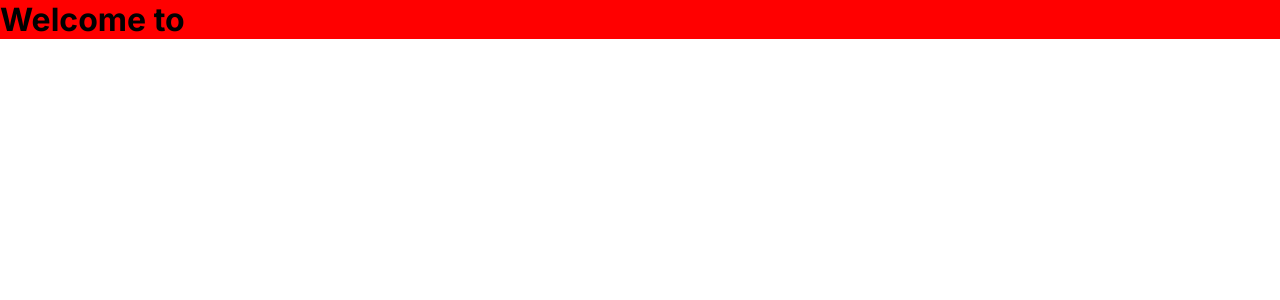
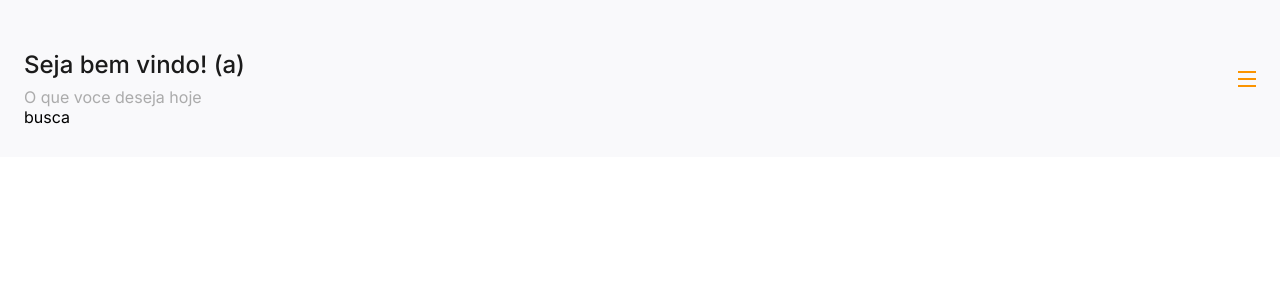
Before and after one commit to THIAGOMORGADO/saas-delivery, a Next.js app: page /1 in a window 1280 px wide. Shown: the top 300 px of the page. Built offline with nearby package versions, Linux system fonts and the light colour scheme.

Commit message:
feat: criando o header e button menu

```diff
--- a/pages/[tenant]/index.tsx
+++ b/pages/[tenant]/index.tsx
@@ -2,8 +2,25 @@ import styles from '@/styles/Home.module.css'
 
 const Home = () => {
   return(
-    <div className={styles.teste}>
-       <h1>Welcome to </h1>
+    <div className={styles.container}>
+      <header className={styles.header}>
+        <div className={styles.headerTop}>
+          <div className={styles.headerTopLeft}>
+              <div className={styles.headerLeftTitle}>Seja bem vindo! (a)</div>
+              <div className={styles.headerLeftSubtitle}>O que voce deseja hoje</div>
+          </div>
+          <div className={styles.headerTopright}>
+              <div className={styles.menuButton}>
+                <div className={styles.menuButtonLine}></div>
+                <div className={styles.menuButtonLine}></div>
+                <div className={styles.menuButtonLine}></div>
+              </div>
+          </div>
+        </div>
+        <div className={styles.headerBottom}>
+          busca
+        </div>
+      </header>
     </div>
   )
 }
--- a/styles/Home.module.css
+++ b/styles/Home.module.css
@@ -1,3 +1,46 @@
-.teste {
-  background-color: red;
+.container {
+  background-color: #fff;
 }
+.header {
+  background-color: #f9f9fb;
+  padding: 50px 24px 30px 24px;
+}
+.headerTop{
+  display: flex;
+  align-items: center;
+  justify-content: space-between;
+}
+
+.headerTopLeft {
+
+}
+.headerLeftTitle{
+  font-size: 24px;
+  font-weight: 500;
+  color: #1b1b1b;
+  margin-bottom: 8px;
+}
+.headerLeftSubtitle {
+  font-weight: 400;
+  font-size: 16px;
+  color: rgba(151, 151,151, 0.8);
+}
+.headerTopright {
+
+}
+
+.menuButton{
+  width: 18px;
+  height: 16px;
+  cursor: pointer;
+  display: flex;
+  flex-direction: column;
+  justify-content: space-between;
+}
+.menuButtonLine {
+  background-color: #fb9400;
+  height: 2px;
+}
+.headerBottom {
+
+}
```
